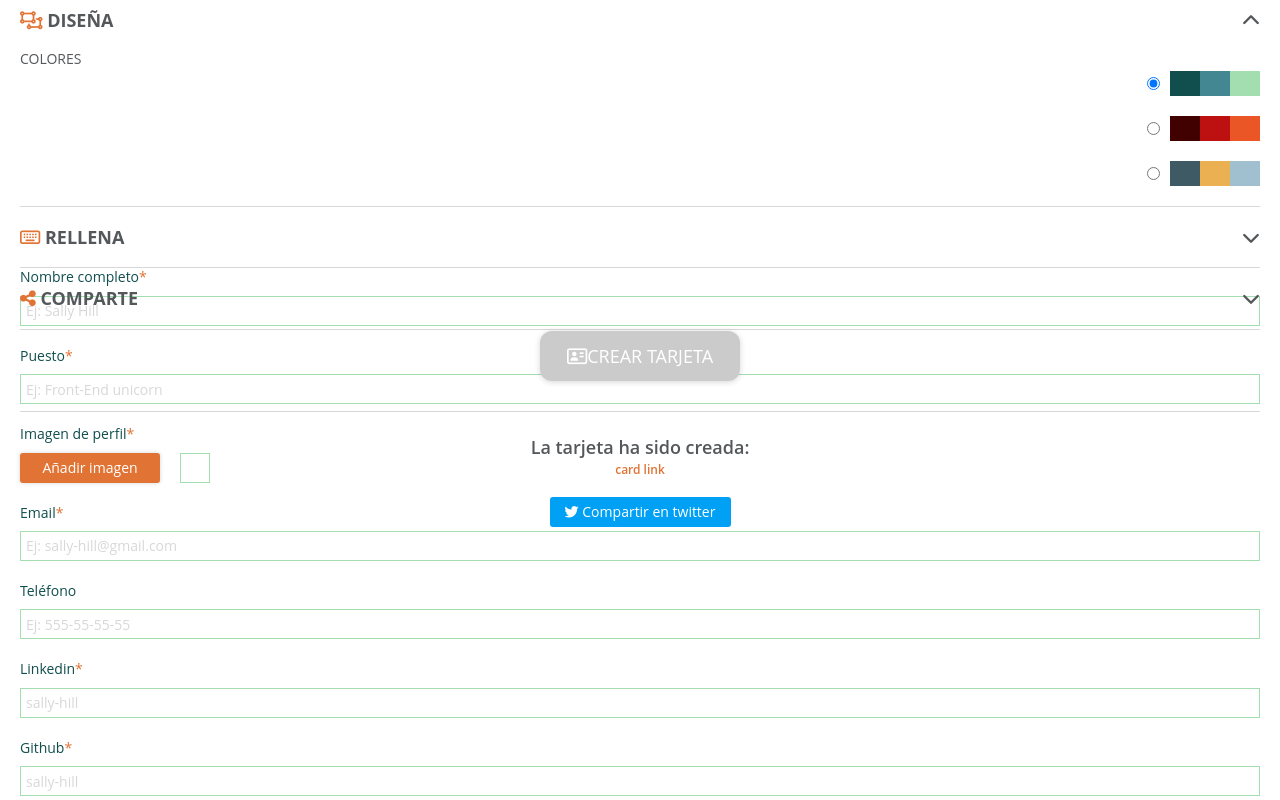
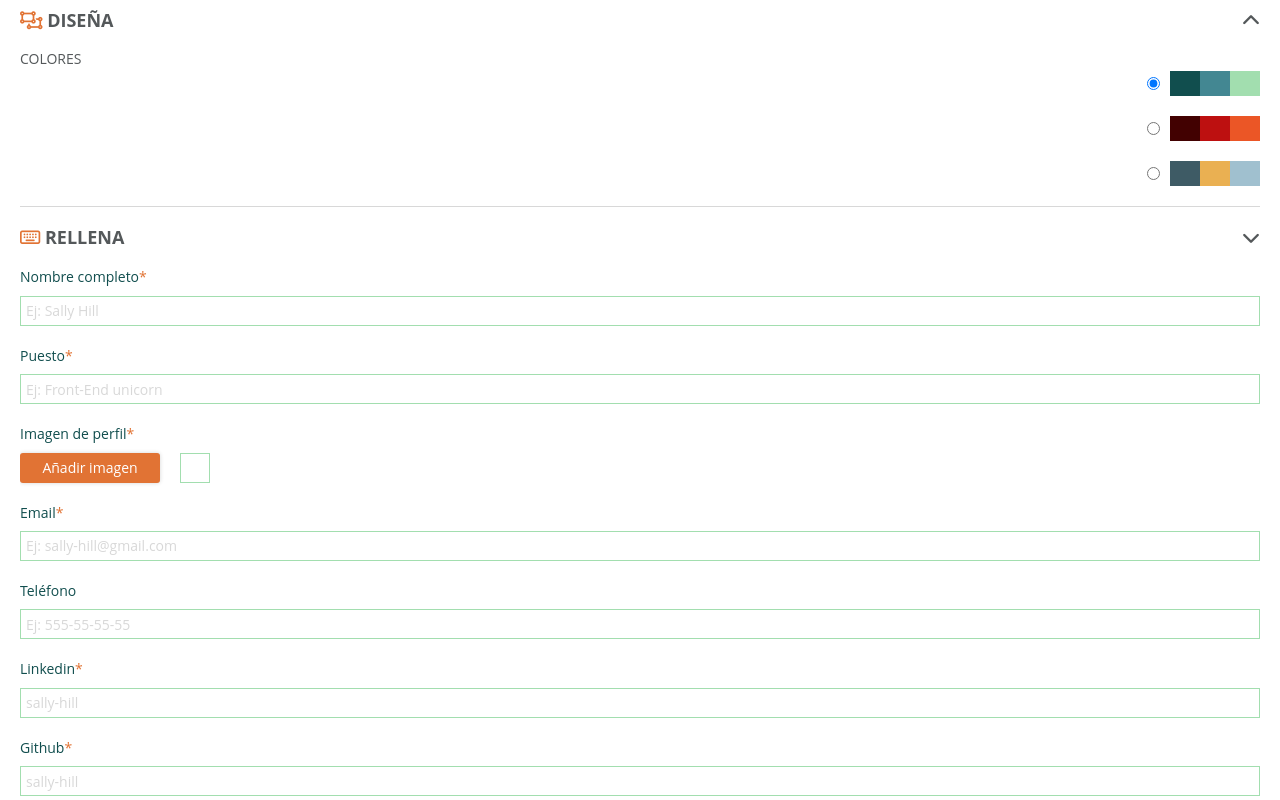
Before and after one commit to Adalab/project-promo-h-module-3-team-2-afternoon, a React (Create React App) app: page / in a window 1280 px wide. Shown: the top 800 px of the page. Built offline with nearby package versions, Linux system fonts and the light colour scheme.

Commit message:
fix share component

```diff
--- a/src/components/Design.js
+++ b/src/components/Design.js
@@ -13,7 +13,7 @@ class Design extends React.Component{
                     <ul>
                         <li className="select-palette  palette-1">
                             <input id="palette1" type="radio" name="palettes" value="1" checked/>
-                            <label class="palette" htmlFor="palette1">
+                            <label className="palette" htmlFor="palette1">
                                 <div className="palette__color color-1"></div>
                                 <div className="palette__color color-2"></div>
                                 <div className="palette__color color-3"></div>
--- a/src/scss/components/_forms.scss
+++ b/src/scss/components/_forms.scss
@@ -47,9 +47,9 @@
         }
 
         .form-bottom{
-            max-height: 0px;
+            //max-height: 0px;
             transition:max-height 0.5s;
-            //overflow:hidden;
+            overflow:hidden;
 
             label span{
                 color: $color-main;
```
